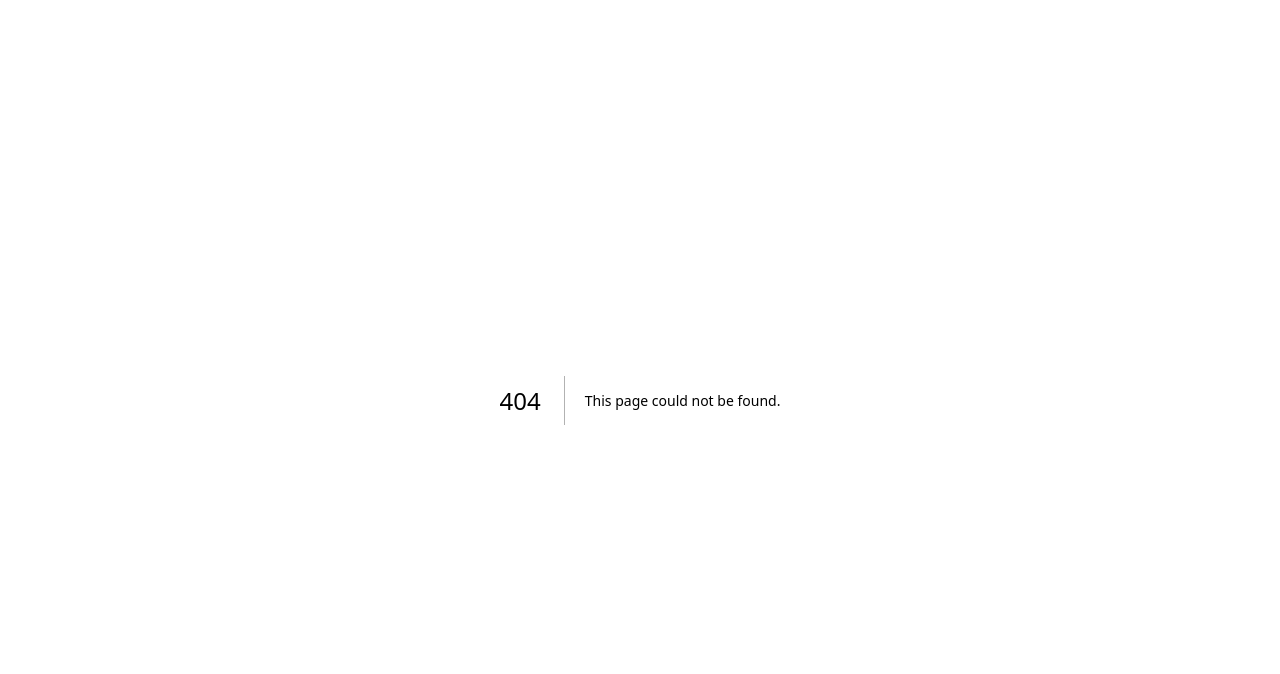
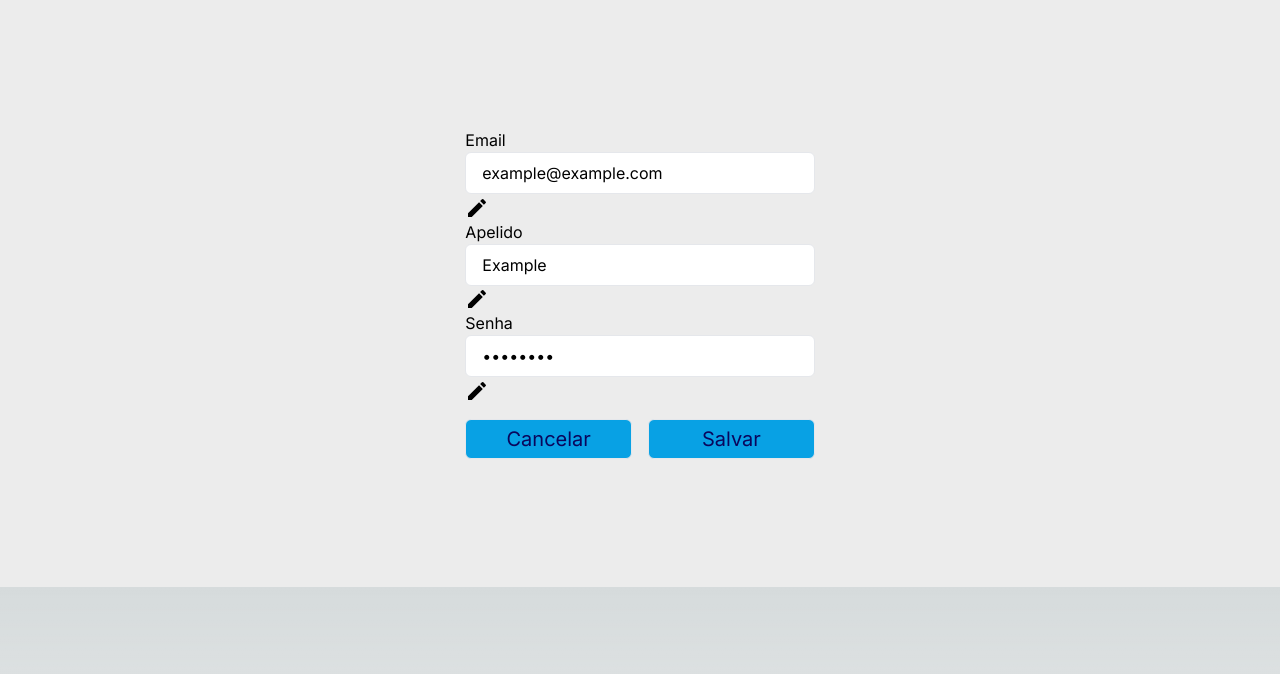
Before and after one commit to diegoreis42/Hermes-Front, a Next.js app: page /editarPerfil in a window 1280 px wide. Before the commit this address had no page. Shown: the top 674 px of the page. Built offline with nearby package versions, Linux system fonts and the light colour scheme.

Commit message:
editar user - primeiro commit

```diff
--- a/src/app/Components/Nav.tsx
+++ b/src/app/Components/Nav.tsx
@@ -57,7 +57,7 @@ const Nav = () => {
                 <Link href="/">Meu perfil</Link>
               </li>
               <li className='hover:text-azul hover:underline'>
-                <Link href="/">Editar perfil</Link>
+                <Link href="../editarPerfil">Editar perfil</Link>
               </li>
               <li className='hover:text-azul hover:underline'>
                 <Link href="/">Excluir perfil</Link>
--- /dev/null
+++ b/src/app/editarPerfil/page.tsx
@@ -0,0 +1,216 @@
+"use client"
+import React, { useState } from 'react';
+import * as Yup from 'yup';
+import EditIcon from '@mui/icons-material/Edit';
+import SaveIcon from '@mui/icons-material/Save';
+import CancelIcon from '@mui/icons-material/Cancel';
+
+export default function EditarPerfil() {
+  const [email, setEmail] = useState('example@example.com');
+  const [password, setPassword] = useState('password123');
+  const [nickname, setNickname] = useState('Example');
+  const [oldPassword, setOldPassword] = useState('');
+  const [errors, setErrors] = useState('');
+  const [editingEmail, setEditingEmail] = useState(false);
+  const [editingPassword, setEditingPassword] = useState(false);
+  const [editingNickname, setEditingNickname] = useState(false);
+
+  const handleEditEmail = () => {
+    setEditingEmail(true);
+  };
+
+  const handleEditPassword = () => {
+    setEditingPassword(true);
+  };
+
+  const handleEditNickname = () => {
+    setEditingNickname(true);
+  };
+
+  const handleSaveEmail = () => {
+    setEmail(email);
+    setEditingEmail(false);
+  };
+
+  const handleSavePassword = () => {
+    setPassword(password);
+    setEditingPassword(false);
+  };
+
+  const handleSaveNickname = () => {
+    setNickname(nickname);
+    setEditingNickname(false);
+  };
+
+  const handleCancelEmail = () => {
+    setEditingEmail(false);
+  };
+
+  const handleCancelPassword = () => {
+    setEditingPassword(false);
+  };
+
+  const handleCancelNickname = () => {
+    setEditingNickname(false);
+  };
+
+  const handleCancel = () => {
+    setErrors('');
+    setOldPassword('');
+    setEditingEmail(false);
+    setEditingPassword(false);
+    setEditingNickname(false);
+  };
+
+  const saveChanges = async () => {
+    try {
+      const schema = Yup.object().shape({
+        email: Yup.string().email('Digite um e-mail válido').required('O e-mail é obrigatório'),
+        password: Yup.string().min(8, 'A senha deve ter no mínimo 8 caracteres').required('A senha é obrigatória'),
+        oldPassword: Yup.string().when('password', {
+          is: (val: string) => val && val.length > 0,
+          then: Yup.string().oneOf([password], 'Senha antiga incorreta').required('Senha antiga é obrigatória'),
+          otherwise: Yup.string().notRequired(),
+        }),
+        nickname: Yup.string().required('O apelido é obrigatório'),
+      });
+
+      await schema.validate(
+        {
+          email,
+          password,
+          oldPassword,
+          nickname,
+        },
+        { abortEarly: false }
+      );
+
+      handleSaveEmail();
+      handleSavePassword();
+      handleSaveNickname();
+    } catch (err) {
+      setErrors(err.errors.join(' '));
+    }
+  };
+
+  return (
+    <main className="bg-cinza">
+      <section id="editar" className="flex items-center justify-center">
+        <div
+          id="contato-div"
+          className="flex w-full max-w-7xl flex-col items-center justify-center gap-8 px-4 py-16 md:py-32"
+        >
+          <div
+            id="contato-content"
+            className="flex flex-col items-center justify-between gap-16 md:flex-row md:gap-32"
+          >
+            <div className="flex max-w-md flex-col items-center gap-4">
+              <form>
+                <div className="relative">
+                  <label >Email</label>
+                  {editingEmail ? (
+                    <>
+                      <input
+                        type="text"
+                        value={email}
+                        onChange={(e) => setEmail(e.target.value)}
+                        className="border rounded-md px-4 py-2 w-full focus:outline-none focus:border-blue-500"
+                      />
+                      <SaveIcon onClick={handleSaveEmail} />
+                      <CancelIcon onClick={handleCancelEmail} />
+                    </>
+                  ) : (
+                    <>
+                      <input
+                        type="text"
+                        value={email}
+                        readOnly
+                        className="border rounded-md px-4 py-2 w-full focus:outline-none focus:border-blue-500"
+                      />
+                      <EditIcon onClick={handleEditEmail} />
+                    </>
+                  )}
+                </div>
+                <div className="relative">
+                  <label>Apelido</label>
+                  {editingNickname ? (
+                    <>
+                      <input
+                        type="text"
+                        value={nickname}
+                        onChange={(e) => setNickname(e.target.value)}
+                        className="border rounded-md px-4 py-2 w-full focus:outline-none focus:border-blue-500"
+                      />
+                      <SaveIcon onClick={handleSaveNickname} />
+                      <CancelIcon onClick={handleCancelNickname} />
+                    </>
+                  ) : (
+                    <>
+                      <input
+                        type="text"
+                        value={nickname}
+                        readOnly
+                        className="border rounded-md px-4 py-2 w-full focus:outline-none focus:border-blue-500"
+                      />
+                      <EditIcon onClick={handleEditNickname} />
+                    </>
+                  )}
+                </div>
+                <div className="relative">
+                <label >Senha</label>
+                  {editingPassword ? (
+                    <>
+                      <input
+                        type="password"
+                        value={password}
+                        onChange={(e) => setPassword(e.target.value)}
+                        className="border rounded-md px-4 py-2 w-full focus:outline-none focus:border-blue-500"
+                      />
+                      <SaveIcon onClick={handleSavePassword} />
+                      <CancelIcon onClick={handleCancelPassword} />
+                      <label >Senha Antiga</label>
+                      <input
+                        type="password"
+                        value={oldPassword}
+                        onChange={(e) => setOldPassword(e.target.value)}
+                        className="border rounded-md px-4 py-2 w-full focus:outline-none focus:border-blue-500 mt-2"
+                        placeholder="Senha antiga"
+                      />
+                    </>
+                  ) : (
+                    <>
+                      <input
+                        type="password"
+                        value="********"
+                        readOnly
+                        className="border rounded-md px-4 py-2 w-full focus:outline-none focus:border-blue-500"
+                      />
+                      <EditIcon onClick={handleEditPassword} />
+                    </>
+                  )}
+                </div>
+                <div className="flex gap-4">
+                  <button
+                    type="button"
+                    onClick={handleCancel}
+                    className="text-xl flex h-10 w-full items-center justify-center rounded-md border transition-all focus:outline-none border-rosa bg-azul text-preto hover:bg-vermelho mt-4"
+                  >
+                    Cancelar
+                  </button>
+                  <button
+                    type="button"
+                    onClick={saveChanges}
+                    className="text-xl flex h-10 w-full items-center justify-center rounded-md border transition-all focus:outline-none border-rosa bg-azul text-preto hover:bg-verde mt-4"
+                  >
+                    Salvar
+                  </button>
+                </div>
+                {errors && <p className="text-red-500">{errors}</p>}
+              </form>
+            </div>
+          </div>
+        </div>
+      </section>
+    </main>
+  );
+}
--- /dev/null
+++ b/src/app/verPerfil/page.tsx
@@ -0,0 +1,45 @@
+// pages/profile/[username].tsx
+
+import { useRouter } from 'next/router';
+import { useEffect, useState } from 'react';
+
+interface User {
+  username: string;
+  name: string;
+  email: string;
+  // Outros campos do perfil
+}
+
+const UserProfile = () => {
+  const router = useRouter();
+  const { username } = router.query;
+  const [user, setUser] = useState<User | null>(null);
+
+  useEffect(() => {
+    if (username) {
+      fetch(`/api/users/${username}`)
+        .then((response) => response.json())
+        .then((data: User) => {
+          setUser(data);
+        })
+        .catch((error) => {
+          console.error('Erro ao buscar dados do usuário:', error);
+        });
+    }
+  }, [username]);
+
+  if (!user) {
+    return <div>Carregando...</div>;
+  }
+
+  return (
+    <div>
+      <h1>Perfil de {user.username}</h1>
+      <p>Nome: {user.name}</p>
+      <p>Email: {user.email}</p>
+      {/* Outros campos do perfil */}
+    </div>
+  );
+};
+
+export default UserProfile;
```
Also changed, not shown: package.json (+6 -1 lines), 1 other file (tests, documents, lock files or other folders).
